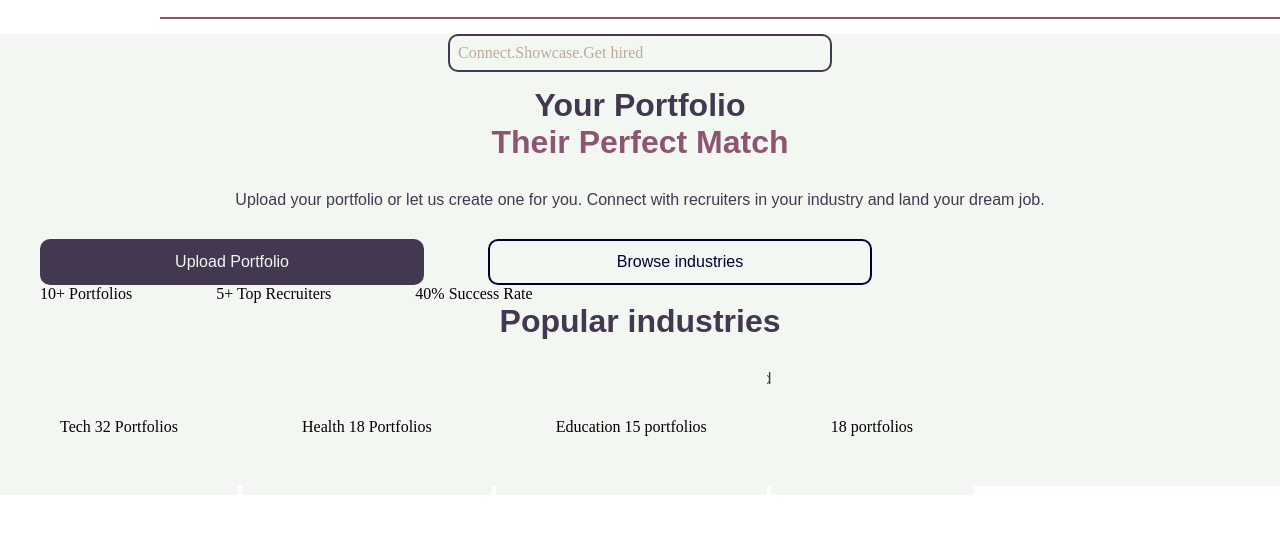
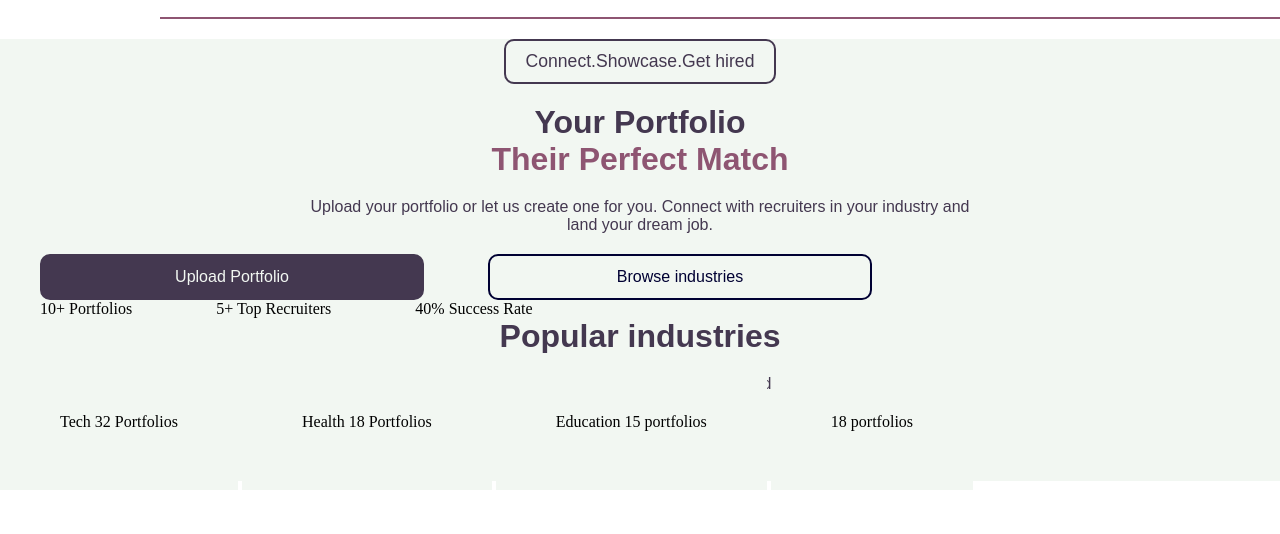
Before and after one commit to lisa-ce/namConnectPortfolioApp, a plain HTML site: page index.html in a window 1280 px wide. Shown: the part 94-628 px from the top of the page. Drawn offline with Linux system fonts and the light colour scheme.

Commit message:
Update styles.css

```diff
--- a/styles.css
+++ b/styles.css
@@ -38,30 +38,38 @@ main {
   border: 2px solid #443850;
   border-radius:10px;
   height:10%;
-  width:30%;
-  margin: 15px auto;
-  color:#bcaa99;
-  padding:8px
+  width:fit-content;
+  margin: 20px auto;
+  color:#443850;
+  padding:10px 20px;
+  font-size: 1.1rem;
+font-family: Arial, Helvetica, sans-serif;
 }
 .sec{
   color:#443850;
-  font-weight:900px;
+  font-weight:900;
   font-family:sans-serif;
  font-style: normal;
  text-align: center;
+ margin-top: 20px;
 }
 
 .third{
   color:#8e5572;
-  font-weight:900px;
+  font-weight:900;
   font-family:sans-serif;
- font-style: normal;
+ margin-bottom: 15px;
  text-align: center;
 }
 .second{
   font-family: Arial, Helvetica, sans-serif;
   color:#443850;
 margin: 30px;
+text-align: center;
+padding: 0 20px;
+font-size: 1rem;
+margin: 20px auto;
+max-width: 700px;
 }
 .for-upload-port{
   border: 2px solid #443850;
```
